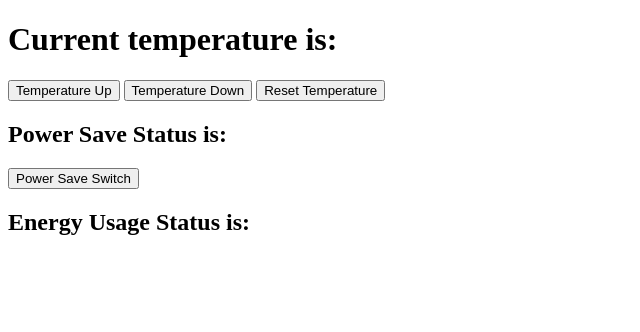
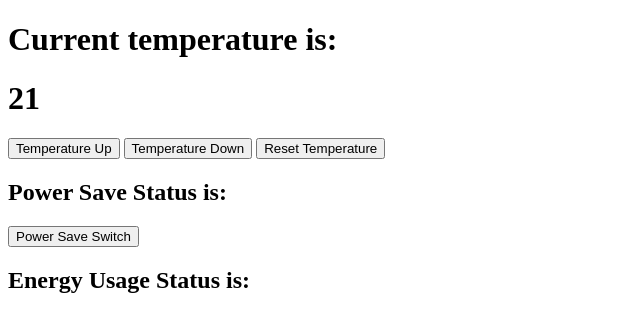
Before and after one commit to tchungnz/thermostat-challenge, a plain HTML site: page thermostat.html in a window 1280 px wide. Both pictures are taken after a click on the button "Temperature Up". Shown: the whole page, without its empty margins (0-640 px from the left). Drawn offline with nearby package versions, Linux system fonts and the light colour scheme.

Commit message:
Create jquery link for up and down temp buttons

```diff
--- a/thermostat.html
+++ b/thermostat.html
@@ -6,6 +6,7 @@
   </head>
   <body>
     <h1> Current temperature is: </h1>
+    <h1 id='temperature'></h1>
     <button id="up" type="button">Temperature Up</button>
     <button id="down" type="button">Temperature Down</button>
     <button id="reset" type="button">Reset Temperature</button>
@@ -13,7 +14,27 @@
     <button id="powersaveswitch" type="button">Power Save Switch</button>
     <h2> Energy Usage Status is: </h2>
 
-    <script src="/src/thermostat.js"> </script>
+    <script src="./src/thermostat.js"> </script>
+    <script src="./node_modules/jquery/dist/jquery.min.js"> </script>
+    <script>
 
+    $( document ).ready(function() {
+    var thermostat = new Thermostat();
+
+    $("#temperature").text(thermostat.temperature);
+
+    $("#up").on('click', function() {
+      thermostat.up();
+      $("#temperature").text(thermostat.temperature);
+    });
+
+    $("#down").on('click', function() {
+      thermostat.down();
+      $("#temperature").text(thermostat.temperature);
+    })
+
+    });
+
+  </script>
   </body>
 </html>
```
